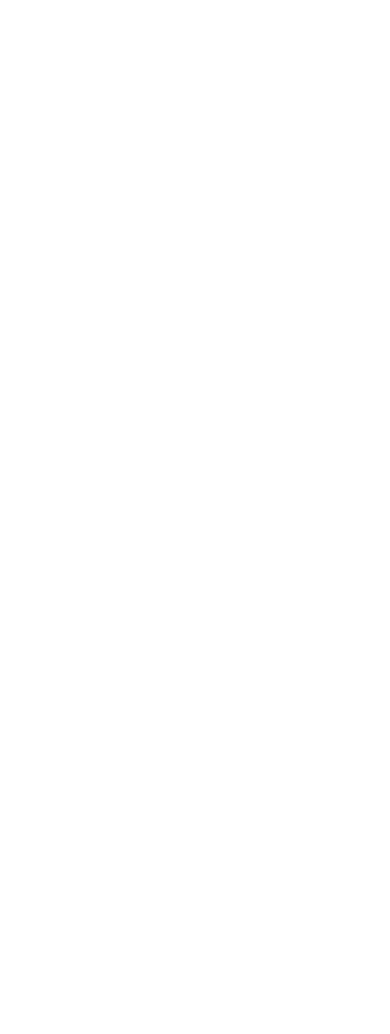
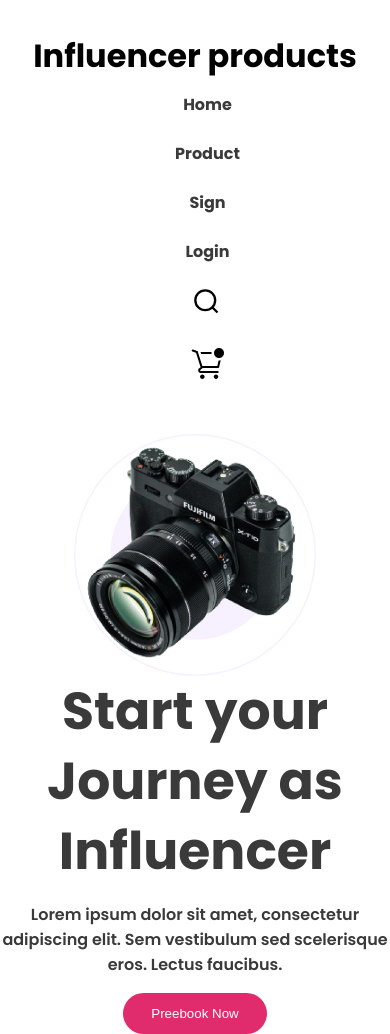
Before and after one commit to AkashAhmedSumon/influencer-project, a plain HTML site: page index.html in a window 390 px wide. Before the commit the page ends 844 px from the top, so only its background shows below. Drawn offline with Linux system fonts and the light colour scheme.

Commit message:
responsive banner section

```diff
--- a/index.html
+++ b/index.html
@@ -11,5 +11,37 @@
 </head>
 <body>
 
+    <header>
+        <div class="main-container">
+            <div class="navbar-area">
+                <div class="logo">
+                    <h1 class="logo-title">Influencer products</h1>
+                </div>
+                <nav class="nav-menu">
+                    <ul class="menu-list">
+                        <li><a href="#">home</a></li>
+                        <li><a href="#">product</a></li>
+                        <li><a href="#">sign</a></li>
+                        <li><a href="#">login</a></li>
+                        <li><a href="#"><img class="menu-icon" src="icons/search.svg" alt=""></a></li>
+                        <li><a href="#"><img class="menu-icons" src="icons/mart.svg" alt=""></a></li>
+                    </ul>
+                </nav>
+            </div>
+            <div class="hero-section">
+                <div class="hero-content">
+                    <h1 class="hero-title">Start your Journey as<br>
+                        Influencer</h1>
+                        <p class="hero-description">Lorem ipsum dolor sit amet, consectetur adipiscing elit. Sem vestibulum sed scelerisque eros. Lectus faucibus.</p>
+                        <button class="btn-primary">preebook now</button>
+                </div>
+                <div class="hero-img">
+                    <img src="images/main-camera.png" alt="main">
+                </div>
+            </div>
+        </div>
+    </header>
+    <main></main>
+    <footer></footer>
 </body>
 </html>
--- a/styles/style.css
+++ b/styles/style.css
@@ -7,3 +7,134 @@
   font-family: "Inter", sans-serif;
   font-family: "Poppins", sans-serif;
 }
+/* btn primary */
+.btn-primary {
+  background-color: #e02c6d;
+  color: #ffffff;
+  padding: 0.8rem 1.75rem;
+  border-radius: 3rem;
+  border: none;
+  cursor: pointer;
+  text-transform: capitalize;
+  -webkit-border-radius: 3rem;
+  -moz-border-radius: 3rem;
+  -ms-border-radius: 3rem;
+  -o-border-radius: 3rem;
+  transition: 01s;
+  -webkit-transition: 01s;
+  -moz-transition: 01s;
+  -ms-transition: 01s;
+  -o-transition: 01s;
+}
+.btn-primary:hover {
+  background-color: #e02c6ebb;
+}
+/* Main Container */
+.main-container {
+  max-width: 1440px;
+  margin: 0 auto;
+}
+/* Header Section Styles */
+
+.navbar-area {
+  display: flex;
+  justify-content: space-between;
+  padding: 2rem 0rem;
+  align-items: center;
+}
+
+ul.menu-list {
+  display: flex;
+  align-items: center;
+}
+
+ul.menu-list li {
+  list-style: none;
+}
+
+ul.menu-list a {
+  display: block;
+  padding: 0.75rem 1rem;
+  font-size: 16px;
+  font-weight: 600;
+  margin-left: 25px;
+  font-weight: 700;
+  text-transform: capitalize;
+  text-decoration: none;
+  color: #3a3a3a;
+  transition: 01s;
+  -webkit-transition: 01s;
+  -moz-transition: 01s;
+  -ms-transition: 01s;
+  -o-transition: 01s;
+}
+ul.menu-list a:hover {
+  color: #e02c6d;
+}
+img.menu-icon {
+  width: 1.75rem;
+  height: 1.75rem;
+}
+img.menu-icons {
+  width: 2.25rem;
+  height: 2.25rem;
+}
+.hero-content {
+    max-width: 580px;
+}
+.hero-img{
+    background-image:url("../images/circle.svg");
+    background-size: contain;
+    background-position: center;
+    background-repeat: no-repeat;
+}
+.hero-section {
+  display: flex;
+  justify-content: space-between;
+  align-items: center;
+
+}
+.hero-title {
+  color: #3a3a3a;
+  font-size: 52px;
+  font-weight: 700;
+  line-height: 70px;
+}
+.hero-description {
+  color: #3a3a3a;
+  font-size: 16px;
+  font-weight: 600;
+  margin: 1rem 0rem;
+}
+
+
+@media screen and (max-width: 576px){
+    .main-container{
+        max-width: 550px;
+    }
+    .navbar-area,
+    ul.menu-list{
+        flex-direction: column;
+    }
+    .hero-section{
+        flex-direction: column-reverse;
+        text-align: center;
+    }
+    .hero-img img{
+        width: 250px;
+    }
+}
+@media screen and (max-width: 768px){
+    .main-container{
+        max-width: 740px;
+    }
+    .navbar-area,
+    ul.menu-list{
+        flex-direction: column;
+    }
+    .hero-section{
+        text-align: center;
+        flex-direction: column-reverse;
+
+    }
+}
```
Also changed, not shown: icons/Dribbble.svg (added), icons/Instagram.svg (added), icons/Twitter.svg (added), icons/Youtube.svg (added), icons/arrow-1.svg (added), icons/arrow.svg (added), images/circle.svg (renamed from images/Circle design.svg).
